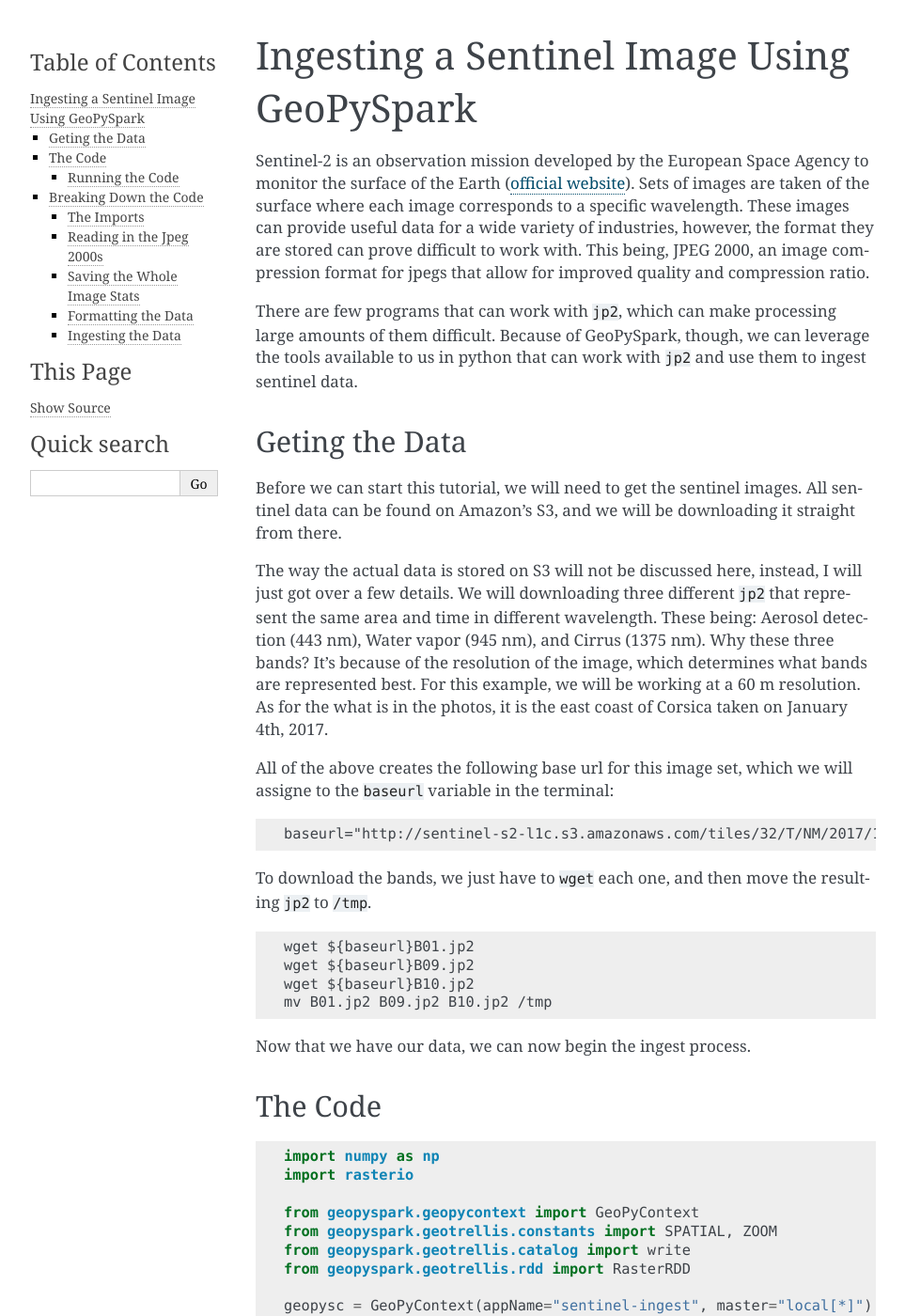
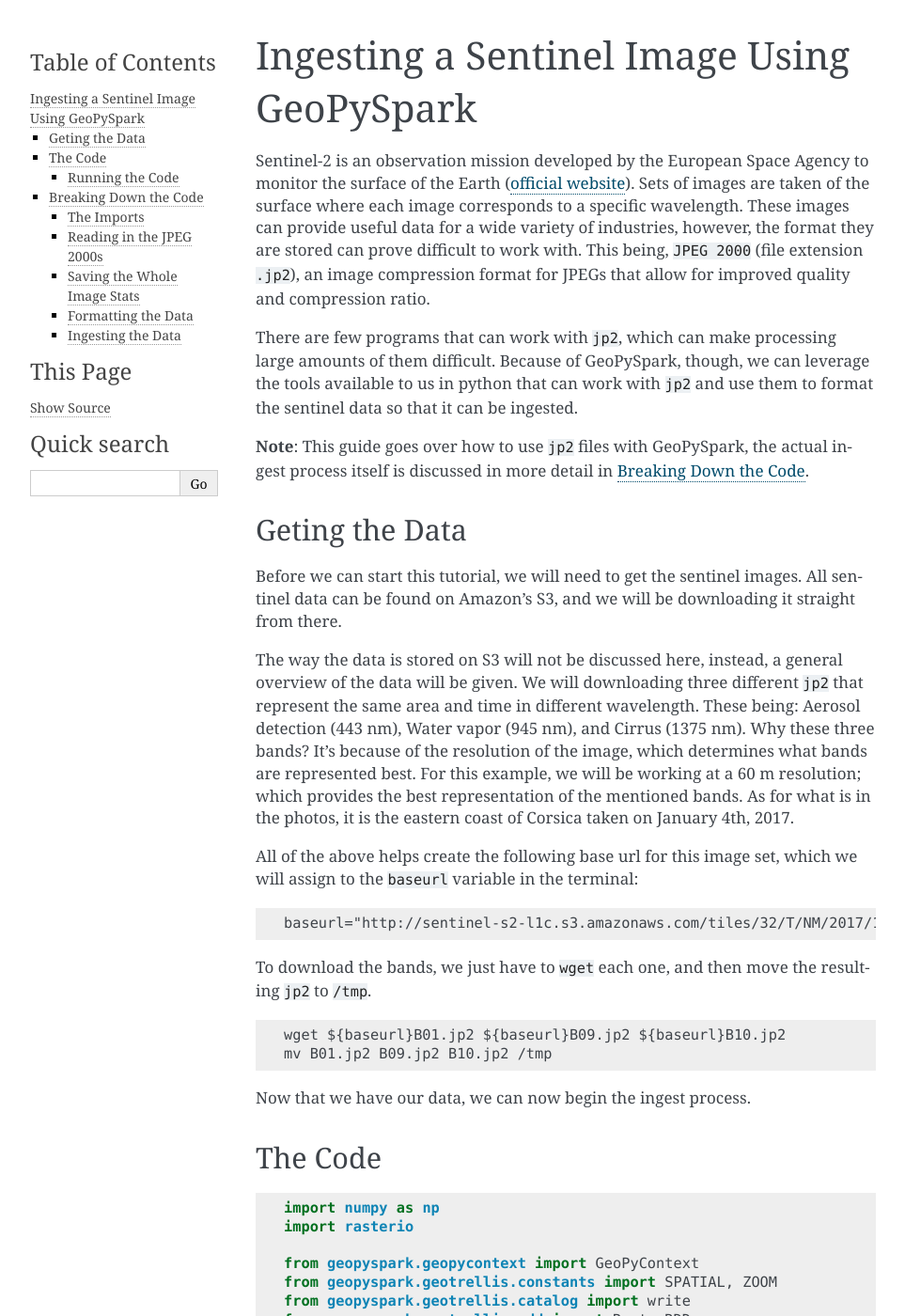
Before and after one commit to locationtech-labs/geopyspark, a Sphinx documentation site: the page built from docs/sentinel_ingest_example.rst, in a window 1280 px wide and 1400 px high. Shown: the whole window at 94% size, without its empty margins (148-1111 px from the left). Built offline with Sphinx 7.4.7, drawn with Linux system fonts in a browser that asks for light colours; some of the changed text lies outside the part shown.

Commit message:
Edited the sentinel ingest example
Fixed typo in sentinel ingest example

Fixed another typo

```diff
--- a/docs/sentinel_ingest_example.rst
+++ b/docs/sentinel_ingest_example.rst
@@ -3,48 +3,55 @@
 Ingesting a Sentinel Image Using GeoPySpark
 ********************************************
 
-Sentinel-2 is an observation mission developed by the European Space Agency
-to monitor the surface of the Earth (`official website <http://www.esa.int/Our_Activities/Observing_the_Earth/Copernicus/Sentinel-2>`_).
+Sentinel-2 is an observation mission developed by the European Space Agency to
+monitor the surface of the Earth (`official website
+<http://www.esa.int/Our_Activities/Observing_the_Earth/Copernicus/Sentinel-2>`_).
 Sets of images are taken of the surface where each image corresponds to a
 specific wavelength. These images can provide useful data for a wide variety of
-industries, however, the format they are stored can prove difficult to work with. This being, JPEG 2000,
-an image compression format for jpegs that allow for improved quality and compression ratio.
+industries, however, the format they are stored can prove difficult to work
+with. This being, ``JPEG 2000`` (file extension ``.jp2``), an image compression
+format for JPEGs that allow for improved quality and compression ratio.
 
-There are few programs that can work with ``jp2``, which can make processing large amounts of them
-difficult. Because of GeoPySpark, though, we can leverage the tools available to us in python that
-can work with ``jp2`` and use them to ingest sentinel data.
+There are few programs that can work with ``jp2``, which can make processing
+large amounts of them difficult. Because of GeoPySpark, though, we can leverage
+the tools available to us in python that can work with ``jp2`` and use them to
+format the sentinel data so that it can be ingested.
+
+**Note**: This guide goes over how to use ``jp2`` files with GeoPySpark, the
+actual ingest process itself is discussed in more detail in :ref:`break_down`.
 
 
 Geting the Data
 ================
 
 Before we can start this tutorial, we will need to get the sentinel images.
-All sentinel data can be found on Amazon's S3, and we will be downloading it straight
-from there.
+All sentinel data can be found on Amazon's S3, and we will be downloading it
+straight from there.
 
-The way the actual data is stored on S3 will not be discussed here, instead, I will just got over
-a few details. We will downloading three different ``jp2`` that represent the same area and time
-in different wavelength. These being: Aerosol detection (443 nm), Water vapor (945 nm), and Cirrus (1375 nm).
-Why these three bands? It's because of the resolution of the image, which determines what bands
-are represented best. For this example, we will be working at a 60 m resolution. As for the what is in the
-photos, it is the east coast of Corsica taken on January 4th, 2017.
+The way the data is stored on S3 will not be discussed here, instead, a general
+overview of the data will be given. We will downloading three different ``jp2``
+that represent the same area and time in different wavelength. These being:
+Aerosol detection (443 nm), Water vapor (945 nm), and Cirrus (1375 nm). Why
+these three bands? It's because of the resolution of the image, which
+determines what bands are represented best. For this example, we will be
+working at a 60 m resolution; which provides the best representation of the
+mentioned bands. As for what is in the photos, it is the eastern coast of
+Corsica taken on January 4th, 2017.
 
-All of the above creates the following base url for this image set, which we will assigne to the ``baseurl``
-variable in the terminal:
+All of the above helps create the following base url for this image set, which we
+will assign to the ``baseurl`` variable in the terminal:
 
 .. code-block:: none
 
   baseurl="http://sentinel-s2-l1c.s3.amazonaws.com/tiles/32/T/NM/2017/1/4/0/"
 
 
-To download the bands, we just have to ``wget`` each one, and then move the resulting
-``jp2`` to ``/tmp``.
+To download the bands, we just have to ``wget`` each one, and then move the
+resulting ``jp2`` to ``/tmp``.
 
 .. code-block:: none
 
- wget ${baseurl}B01.jp2
- wget ${baseurl}B09.jp2
- wget ${baseurl}B10.jp2
+ wget ${baseurl}B01.jp2 ${baseurl}B09.jp2 ${baseurl}B10.jp2
  mv B01.jp2 B09.jp2 B10.jp2 /tmp
 
 
@@ -64,6 +71,7 @@
   from geopyspark.geotrellis.catalog import write
   from geopyspark.geotrellis.rdd import RasterRDD
 
+
   geopysc = GeoPyContext(appName="sentinel-ingest", master="local[*]")
 
   jp2s = ["/tmp/B01.jp2", "/tmp/B09.jp2", "/tmp/B10.jp2"]
@@ -76,8 +84,8 @@
 
   data = np.array(arrs, dtype=arrs[0].dtype)
 
-  # saving the max and min values of the tile
-  with open('/tmp/sentinel_stats.txt', 'w') as f:
+  # saving the max and min values of the tile with
+  open('/tmp/sentinel_stats.txt', 'w') as f:
       f.writelines([str(data.max()) + "\n", str(data.min())])
 
   if f.nodata:
@@ -116,7 +124,7 @@
 running it.
 
 The second is to place this code in a python file and then saving it. To run it
-from the file, go to the directory the file is in and run this command
+from the file, go to the directory the file is in and run this command:
 
 .. code-block:: none
 
@@ -124,12 +132,14 @@
 
 Just replace ``file.py`` with whatever name you decided to call the file.
 
+
 Breaking Down the Code
 =======================
 
-Let's now see what's going on through the code by going through each step of the process.
-**Note**: This section will only cover the reading in and formatting the data steps. For a guide through
-each ingest step, please see :ref:`break_down`.
+Let's now see what's going on through the code by going through each step of
+the process. **Note**: As mentioned in the opening, this section will only
+cover the reading in and formatting the data steps. For a guide through each
+ingest step, please see :ref:`break_down`.
 
 
 The Imports
@@ -142,11 +152,11 @@
   import rasterio
   import numpy as np
 
-We will need ``rasterio`` to read in the `jp2`` and ``numpy`` to format the data so
-that it can be used with GeoPySpark.
+We will need ``rasterio`` to read in the `jp2`` and ``numpy`` to format the
+data so that it can be used with GeoPySpark.
 
 
-Reading in the Jpeg 2000s
+Reading in the JPEG 2000s
 --------------------------
 
 .. code-block:: python
@@ -161,10 +171,12 @@
 
   data = np.array(arrs, dtype=arrs[0].dtype)
 
-As mentioned in the previous section, ``rasterio`` will be used to read in our ``jp2``.
-Because each image represents a wavelength, there is a order in which they need to be in
-when turned into a multiband tile which is represented by the above list. When read in,
-the ``jp2`` will be converted to ``numpy`` arrays.
+
+``rasterio`` being backed by GDAL allows us to read in the ``jp2``.
+Because each image represents a wavelength, there is a order in which
+they need to be in when they're merged to together into a multiband raster which
+is represented by ``jp2s``. After the reading process, the list of ``numpy``
+arrays will be turned into one array. This represents our mulitband raster.
 
 
 Saving the Whole Image Stats
@@ -172,15 +184,19 @@
 
 .. code-block:: python
 
- # saving the max and min values of the tile
- with open('/tmp/sentinel_stats.txt', 'w') as f:
-     f.writelines([str(data.max()) + "\n", str(data.min())])
+  # saving the max and min values of the tile with
+  open('/tmp/sentinel_stats.txt', 'w') as f:
+      f.writelines([str(data.max()) + "\n", str(data.min())])
 
-Since the data will need to be converted to ``uint8`` data type in order to be created as a
-RGB image. In order to do that, though, we will need to normalize the data so that each point
-falls between 0 and 255. This posses a proble, since only a section is read in and rendered at a
-time, there is no way of normalizing correctly; as we do not know the entire range of values from the
-original image. This is why we must save the ``max`` and ``min`` in a seperate file to read in later.
+When we create the tile server for our sentinel images, the data of the
+``numpy`` arrays will need to be converted to the ``uint8`` data type in order
+to be represented as a RGB image. In order to do that, though, we will need to
+normalize each array so that all of the points fall between 0 and 255. This
+posss a problem, since only a section of the original image is read in and
+rendered at a time, there is no way of normalizing correctly; as we do not know
+the entire range of values from the original image. This is why we must save the
+``max`` and ``min`` values of the whole image in a seperate file to read in later.
+
 
 Formatting the Data
 --------------------
@@ -195,20 +211,24 @@
   bounds = f.bounds
   epsg_code = int(f.crs.to_dict()['init'][5:])
 
-  # Creating the RasterRDD
-  tile = {'data': data, 'no_data_value': no_data}
-
   extent = {'xmin': bounds.left, 'ymin': bounds.bottom, 'xmax': bounds.right, 'ymax': bounds.top}
   projected_extent = {'extent': extent, 'epsg': epsg_code}
 
   rdd = geopysc.pysc.parallelize([(projected_extent, tile)])
   raster_rdd = RasterRDD.from_numpy_rdd(geopysc, SPATIAL, rdd)
 
-GeoPySpark is a python binding of GeoTrellis, and because of that, requires the data being worked with
-to be in a certain format. Please see `ref`:core_concepts` to learn what each of these variables represent.
+
+GeoPySpark is a python binding of GeoTrellis, and because of that, requires the
+data being worked with to be in a certain format. Please see
+:ref:`core_concepts` to learn what each of these variables represent.
+
+The main take-away from this section of code, however, that if you wish to
+produce either a ``RasterRDD`` or ``TiledRasterRDD`` in python, then the data
+**must** be in the correct format.
 
 
 Ingesting the Data
 -------------------
 
-All that remains now is to ingest the data. These steps can be followed at :ref:`break_down`.
+All that remains now is to ingest the data. These steps can be followed at
+:ref:`break_down`.
```
